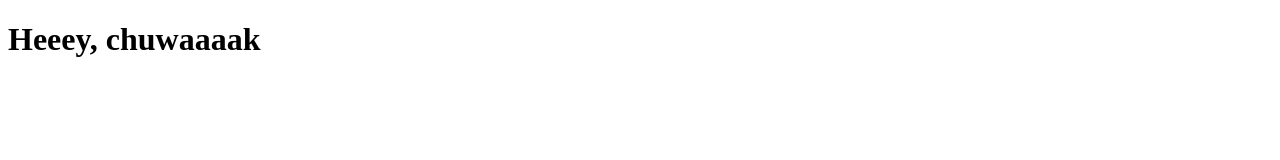
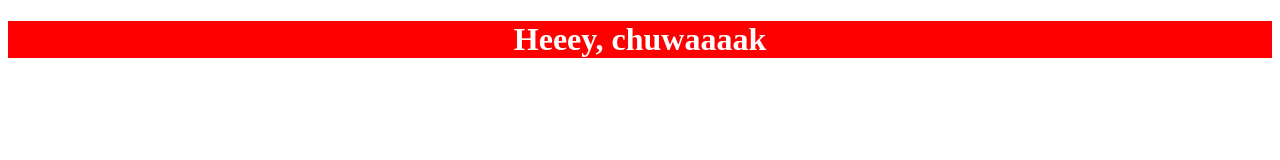
Before and after one commit to balplato/trial, a plain HTML site: page renamed.html in a window 1280 px wide. Drawn offline with Linux system fonts and the light colour scheme.

Commit message:
made css styles too renamed,html

```diff
--- /dev/null
+++ b/renamed.css
@@ -0,0 +1,5 @@
+h1 {
+	color: white;
+	background: #FF0000;
+	text-align: center;
+}
--- a/renamed.html
+++ b/renamed.html
@@ -2,6 +2,7 @@
 <html>
 <head>
 	<title>trial</title>
+	<link rel="stylesheet" type="text/css" href="renamed.css">
 </head>
 <body>
 	<h1>Heeey, chuwaaaak</h1>
```
